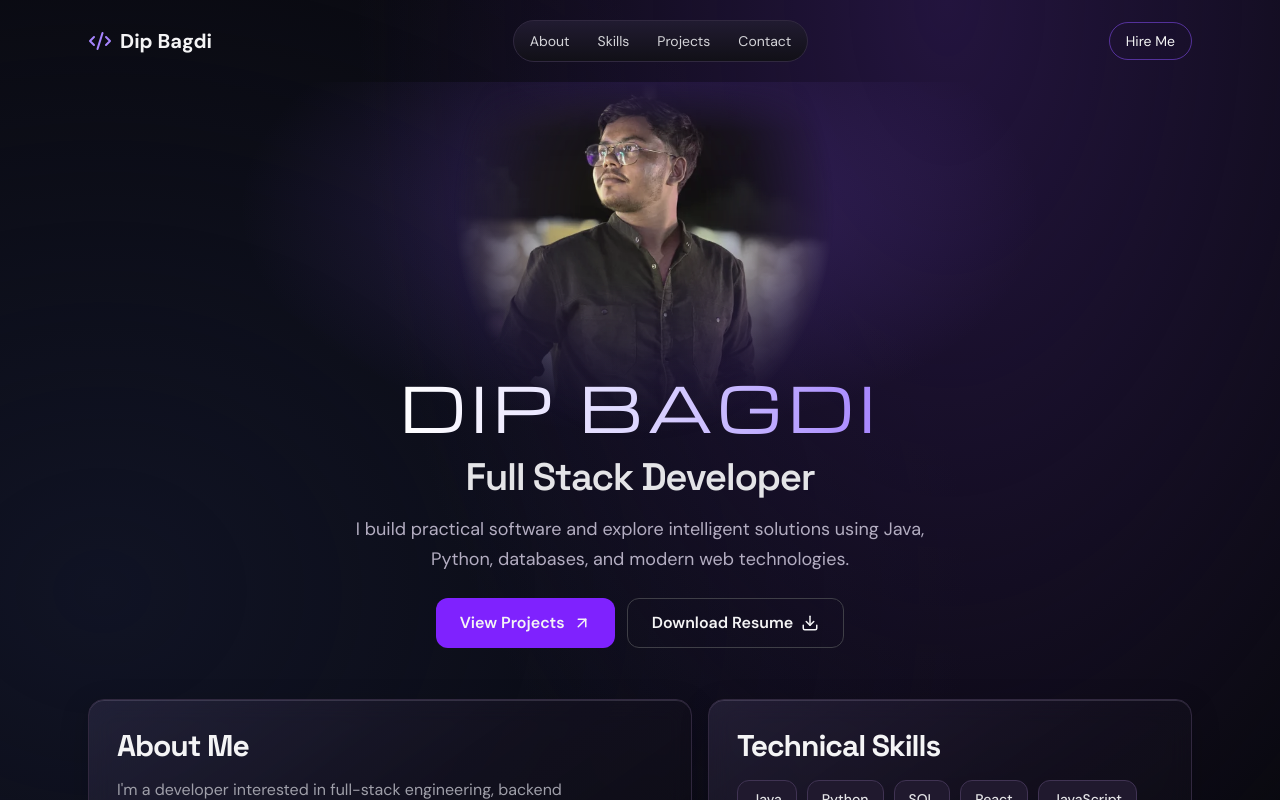
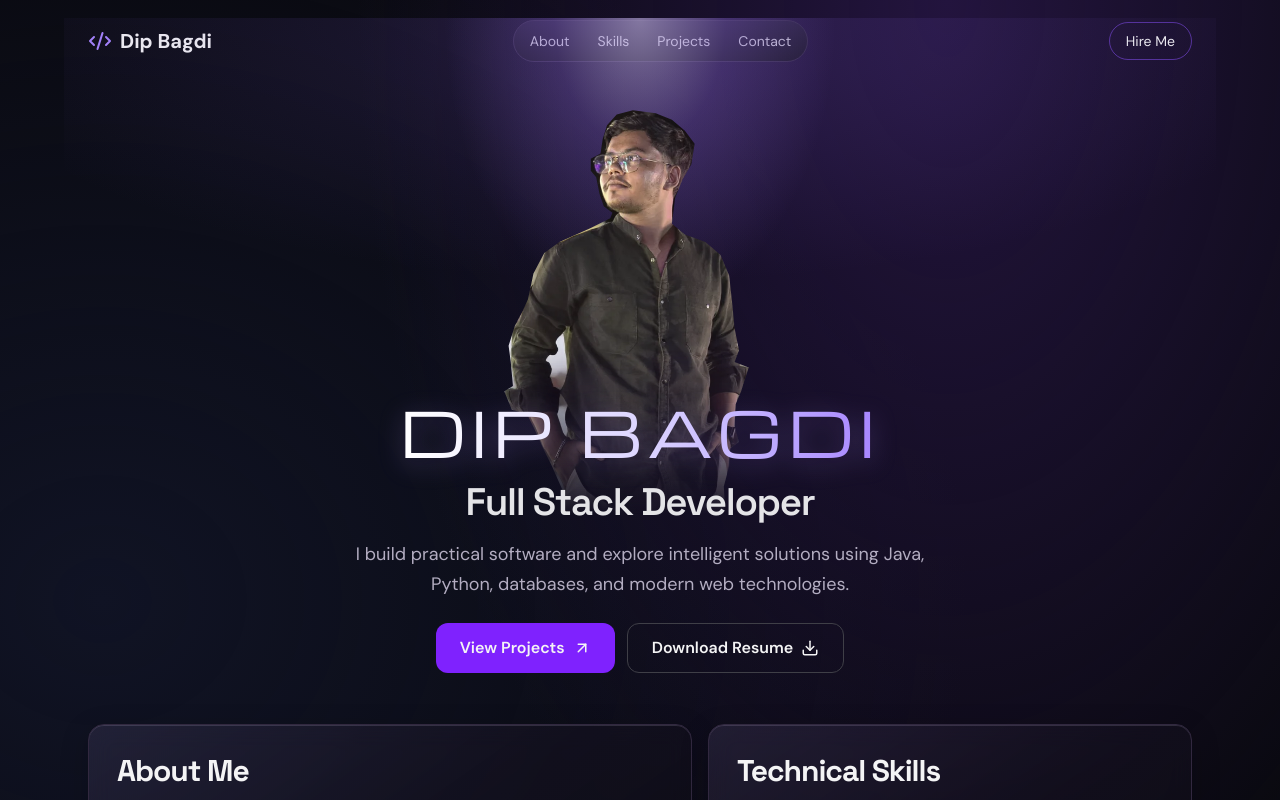
Before and after one commit to dip078/Portfolio, a React (Vite) app: page / in a window 1280 px wide. Shown: the top 800 px of the page. Built offline with nearby package versions, Linux system fonts and the light colour scheme.

Commit message:
Isolate portrait silhouette and add overhead hero spotlight

```diff
--- a/src/index.css
+++ b/src/index.css
@@ -16,12 +16,26 @@ body { margin: 0; }
   padding: 4px;
 }
 
+/* The portrait and wordmark share the same spotlight. */
 .hero {
   position: relative;
   isolation: isolate;
-  padding-top: clamp(11rem, 28vw, 18rem);
+  --portrait-width: clamp(225px, 34vw, 345px);
+  padding-top: clamp(190px, 29vw, 313px);
   padding-bottom: clamp(2rem, 4vw, 3.25rem);
   text-align: center;
+}
+
+.hero::before {
+  position: absolute;
+  z-index: -2;
+  inset: -4rem 0 auto;
+  height: clamp(300px, 42vw, 455px);
+  background:
+    radial-gradient(ellipse 17% 65% at 50% 0%, #e2d5ff76, #a17af23a 44%, transparent 100%),
+    radial-gradient(ellipse 62% 58% at 50% 0%, #6448aa42, transparent 100%);
+  content: "";
+  pointer-events: none;
 }
 
 .hero-copy {
@@ -34,24 +48,36 @@ body { margin: 0; }
   position: absolute;
   z-index: -1;
   inset: 0 0 auto;
-  height: clamp(15rem, 36vw, 24rem);
   display: grid;
-  place-items: start center;
-  background: radial-gradient(ellipse min(42vw, 25rem) 14rem at 50% 33%, #744cca50, transparent);
+  justify-items: center;
   pointer-events: none;
 }
 
 .hero-portrait img {
-  width: clamp(15rem, 42vw, 25rem);
-  height: 100%;
-  min-height: 0;
-  object-fit: cover;
-  object-position: center 15%;
-  filter: saturate(0.7) brightness(0.93);
-  mask-image:
-    radial-gradient(ellipse 49% 63% at 51% 33%, #000 30%, #000c 56%, transparent 97%),
-    linear-gradient(to bottom, transparent, #000 13%, #000 51%, transparent 96%);
-  mask-composite: intersect;
+  display: block;
+  width: var(--portrait-width);
+  height: auto;
+  aspect-ratio: 638 / 850;
+  filter: saturate(0.78);
+  mask-image: linear-gradient(#000 58%, transparent 94%);
+  /* Follow the silhouette in the existing portrait without altering the photo. */
+  clip-path: polygon(
+    43.26% 7.06%, 47.96% 6.12%, 54.55% 6.82%, 59.25% 8.24%, 63.01% 10.59%,
+    65.83% 13.41%, 64.89% 17.88%, 62.38% 21.18%, 60.19% 25.18%, 59.25% 30.82%,
+    63.01% 33.18%, 68.97% 34.82%, 73.35% 37.65%, 75.86% 42.12%, 76.80% 48.71%,
+    77.43% 53.65%, 78.68% 58.35%, 77.43% 60.94%, 81.50% 62.12%, 79.31% 67.29%,
+    77.74% 70.12%, 77.43% 74.82%, 78.68% 78.35%, 76.18% 79.76%, 75.86% 83.53%,
+    74.29% 88.00%, 75.24% 99.76%, 27.59% 99.76%, 27.90% 89.41%, 24.45% 83.53%,
+    22.26% 80.24%, 19.44% 75.53%, 17.24% 72.24%, 12.85% 71.29%, 10.66% 67.29%,
+    13.17% 66.12%, 12.54% 60.94%, 11.91% 57.41%, 13.79% 52.94%, 15.99% 49.88%,
+    17.55% 47.29%, 19.12% 41.65%, 22.26% 37.18%, 26.65% 34.82%, 35.74% 31.76%,
+    41.38% 29.65%, 42.01% 28.47%, 39.50% 27.06%, 38.24% 24.24%, 37.30% 20.71%,
+    35.74% 19.29%, 35.74% 16.71%, 38.56% 15.53%, 39.18% 12.47%, 40.44% 9.41%
+  );
+}
+
+.hero-name span {
+  filter: drop-shadow(0 5px 12px #9477db66);
 }
 
 .surface {
```
